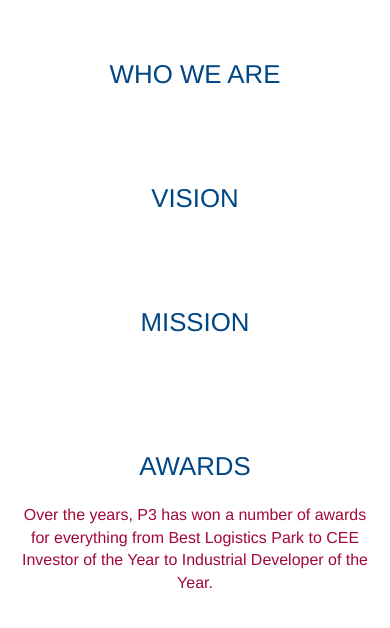
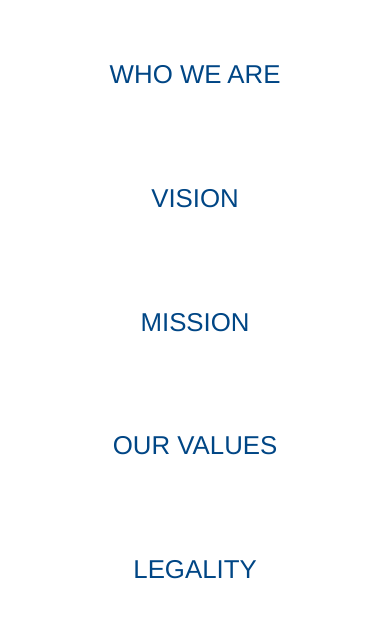
Before and after one commit to umarkotak/presisi_company_profile, a PHP site: template pages/company.php in a window 390 px wide. Shown: the part 615-1243 px from the top of the page. Run offline with PHP 8.4, Linux system fonts and the light colour scheme; the template is opened without the code that fills it, so the values that code supplies are empty; some web fonts are replaced.

Commit message:
edit company page

```diff
--- a/pages/company.php
+++ b/pages/company.php
@@ -42,7 +42,7 @@
 <section class="container p-center fade-hidden" id="anchor-slide">
     <div class="row">
         <div class="col-xs-12 m-t-50 t-center">
-            <a href="#anchor-slide" title="P3ople" class="h2">Who we are</a>
+            <a href="#anchor-slide" title="Who we are" class="h2">Who we are</a>
             <p style="text-align: justify;">
               <?php
               $title = $conn->quote("WHO WE ARE");
@@ -56,7 +56,7 @@
 <section class="container p-center fade-hidden" id="vision">
     <div class="row">
         <div class="col-xs-12 m-t-50 t-center">
-            <a href="#vision" title="P3ople" class="h2">Vision</a>
+            <a href="#vision" title="Vision" class="h2">Vision</a>
             <p>
               <?php
               $title = $conn->quote("VISION");
@@ -70,7 +70,7 @@
 <section class="container p-center fade-hidden" id="mission">
     <div class="row">
         <div class="col-xs-12 m-t-50 t-center">
-            <a href="#mission" title="P3ople" class="h2">Mission</a>
+            <a href="#mission" title="Mission" class="h2">Mission</a>
             <p>
               <?php
               $title = $conn->quote("MISSION");
@@ -81,6 +81,34 @@
   </div>
 </section>
 
+<section class="container p-center fade-hidden" id="ourvalues">
+    <div class="row">
+        <div class="col-xs-12 m-t-50 t-center">
+            <a href="#ourvalues" title="Our values" class="h2">Our values</a>
+            <p>
+              <?php
+              $title = $conn->quote("OUR VALUES");
+              echo getDescription($conn, $title);
+              ?>
+          </p>
+      </div>
+  </div>
+</section>
+
+<section class="container p-center fade-hidden" id="legality">
+    <div class="row">
+        <div class="col-xs-12 m-t-50 t-center">
+            <a href="#legality" title="Legality" class="h2">Legality</a>
+            <p style="text-align: justify;">
+              <?php
+              $title = $conn->quote("LEGALITY");
+              echo getDescription($conn, $title);
+              ?>
+          </p>
+      </div>
+  </div>
+</section>
+
 <section class="container-fluid p-0 m-t-20 fade-hidden">
     <div class="row">
         <div class="col-xs-12">
@@ -1509,13 +1537,17 @@
     </div>
 </section>
 
-<section class="container hp-awards p-center fade-hidden">
+<section class="container hp-awards p-center fade-hidden" id="awards">
     <div class="row">
         <div class="col-xs-12 m-b-35 m-t-50 t-center">
-         <a href="https://www.p3parks.com/en/company/awards/" title="Awards" class="h2">Awards</a>
+            <a href="#awards" title="Awards" class="h2">Awards</a>
             <p>
-          Over the years, P3 has won a number of awards for everything from Best Logistics Park to CEE Investor of the Year to Industrial
-          Developer of the Year.
+                Lorem ipsum dolor sit amet, consectetur adipisicing elit, sed do eiusmod
+                tempor incididunt ut labore et dolore magna aliqua. Ut enim ad minim veniam,
+                quis nostrud exercitation ullamco laboris nisi ut aliquip ex ea commodo
+                consequat. Duis aute irure dolor in reprehenderit in voluptate velit esse
+                cillum dolore eu fugiat nulla pariatur. Excepteur sint occaecat cupidatat non
+                proident, sunt in culpa qui officia deserunt mollit anim id est laborum.
             </p>
         </div>
         <div class="col-xs-6 col-md-3 m-b-10">
@@ -1530,11 +1562,12 @@
         <div class="col-xs-6 col-md-3 m-b-10">
             <img src="https://c.p3parks.com/images/awards-cij.png">
         </div>
-<div class="col-xs-12 m-t-55 t-center"> <a href="https://www.p3parks.com/en/company/awards/" title="Awards" class="btn btn-default">SHOW ALL</a></div>
+        <div class="col-xs-12 m-t-55 t-center"> <a href="#" title="Awards" class="btn btn-default">SHOW ALL</a></div>
+        <!-- <div class="col-xs-12 m-t-55 t-center"> <a href="https://www.p3parks.com/en/company/awards/" title="Awards" class="btn btn-default">SHOW ALL</a></div> -->
     </div>
 </section>
 
-<section class="container p-center fade-hidden">
+<!-- <section class="container p-center fade-hidden">
     <div class="row">
         <div class="col-xs-12 m-t-50 t-center">
             <a href="https://www.p3parks.com/en/company/careers/" title="Careers" class="h2">Careers</a>
@@ -1543,9 +1576,9 @@
             </p>
         </div>
     </div>
-</section>
-
-<section class="container-fluid bg-lightgray m-t-20 fade-hidden">
+</section> -->
+
+<!-- <section class="container-fluid bg-lightgray m-t-20 fade-hidden">
     <div class="row parallaxParent" id="parallax2">
         <div class="filter" style="transform: matrix(1, 0, 0, 1, 0, 0);"></div>
         <div class="center-box-mob" style="transform: matrix(1, 0, 0, 1, -573.5, -58.5);">
@@ -1554,10 +1587,9 @@
         </div>
         <div class="col-xs-12" style="background-image: url(&quot;https://c.p3parks.com/images/company_careers.png&quot;); transform: matrix(1, 0, 0, 1, 0, 0);"></div>
     </div>
-
-</section>
-
-<section class="container p-center fade-hidden">
+</section> -->
+
+<!-- <section class="container p-center fade-hidden">
     <div class="row">
         <div class="col-xs-12 m-t-50 t-center">
             <a href="https://www.p3parks.com/en/company/contacts/" title="Contacts" class="h2">Contact</a>
@@ -1566,9 +1598,9 @@
             </p>
         </div>
     </div>
-</section>
-
-<section class="container-fluid m-t-20 fade-hidden">
+</section> -->
+
+<!-- <section class="container-fluid m-t-20 fade-hidden">
     <div class="row parallaxParent" id="parallax1">
         <div class="filter" style="transform: matrix(1, 0, 0, 1, 0, 0);"></div>
         <div class="center-box-mob" style="transform: matrix(1, 0, 0, 1, -573.5, -76.5);">
@@ -1577,13 +1609,13 @@
         </div>
         <div class="col-xs-12" style="background-image: url(&quot;https://c.p3parks.com/images/company_contact.png&quot;); transform: matrix(1, 0, 0, 1, 0, 0);"></div>
     </div>
-</section>
+</section> -->
 
 <section class="container-fluid m-b-70 subscribe fade-hidden">
     <div class="container">
         <div class="row">
             <div class="col-xs-12 t-center m-t-50">
-          <h2 class="h2-blue">P3 NEWS<span class="t-red-dot">.</span></h2>
+                <h2 class="h2-blue">PRP<span class="t-red-dot">.</span></h2>
                 <p class="m-b-15" style="font-size: 3.0rem;">Recieve the latest news straight to your inbox!</p>
 
                 <script type="text/javascript">
@@ -1608,9 +1640,8 @@
 
 
                 <!-- Start FormBuilder Module (1.0) -->
-
-
-    <form id="m2b7d3moduleform_1" method="post" action="https://www.p3parks.com/en/company/" class="cms_form" enctype="multipart/form-data">
+                <!-- https://www.p3parks.com/en/company/ -->
+                <form id="m2b7d3moduleform_1" method="post" action="" class="cms_form" enctype="multipart/form-data">
                     <div class="hidden">
                         <input type="hidden" name="mact" value="FormBuilder,m2b7d3,default,1">
                         <input type="hidden" name="m2b7d3fbrp_callcount" value="1">
```
Lines whose indentation alone changed are shown as unchanged.
